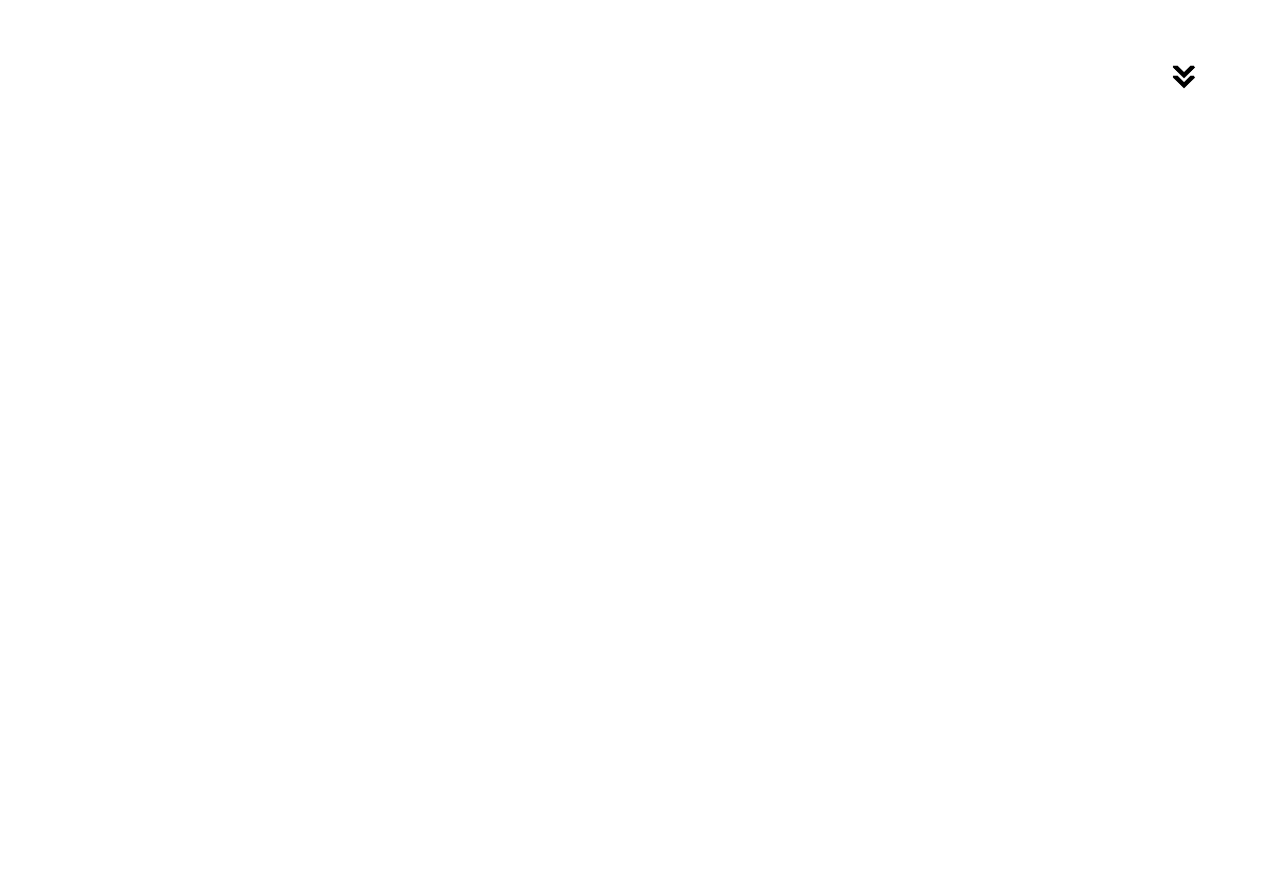
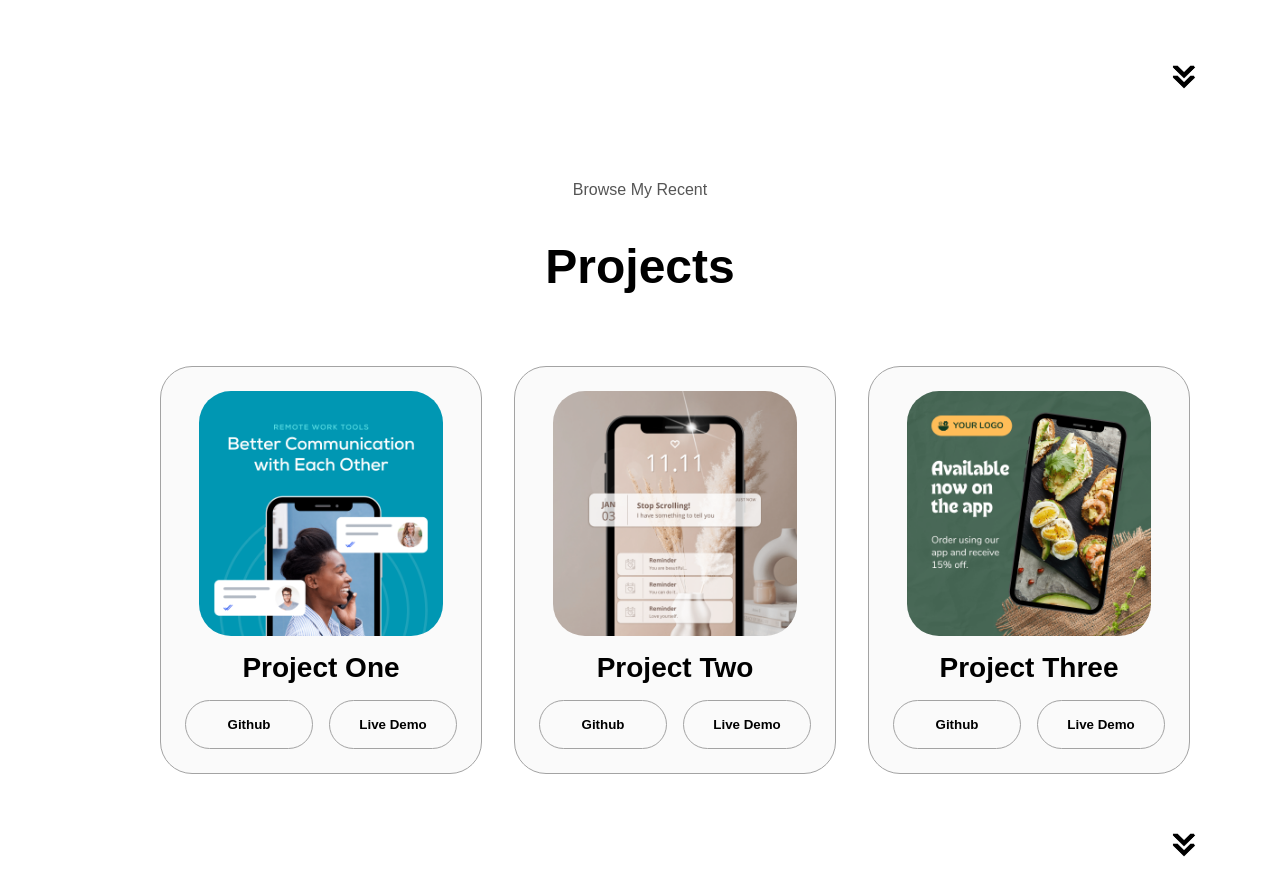
Before and after one commit to md-rubel-mia/portfolio, a React (Create React App) app: page / in a window 1280 px wide. Shown: the part 2200-3095 px from the top of the page. Before the commit the page ends 2333 px from the top, so only its background shows below. Built offline with nearby package versions, Linux system fonts and the light colour scheme.

Commit message:
Projects section added

```diff
--- a/src/App.js
+++ b/src/App.js
@@ -4,6 +4,7 @@ import Experience from './components/experience/experience';
 import HamburgerNav from './components/hamburger-nav/hamburger-nav';
 import Navbar from './components/navbar/navbar';
 import Profile from './components/profile/profile';
+import Projects from './components/projects/projects';
 function App() {
   return (
     <div className="App">
@@ -12,6 +13,7 @@ function App() {
      <Profile />
      <About />
      <Experience />
+     <Projects />
     </div>
   );
 }
--- /dev/null
+++ b/src/components/projects/projects.js
@@ -0,0 +1,92 @@
+function Projects() {
+    return (<>
+        <section className="projects">
+            <p className="section__text__p1">Browse My Recent</p>
+            <h1 className="title">Projects</h1>
+            <div className="experience-details-container">
+                <div className="about-containers">
+                    <div className="details-container color-container">
+                        <div className="article-container">
+                            <img
+                                src="/project-1.png"
+                                alt="Project 1"
+                                className="project-img"
+                            />
+                        </div>
+                        <h2 className="experience-sub-title project-title">Project One</h2>
+                        <div className="btn-container">
+                            <button
+                                className="btn btn-color-2 project-btn"
+
+                            >
+                                Github
+                            </button>
+                            <button
+                                className="btn btn-color-2 project-btn"
+
+                            >
+                                Live Demo
+                            </button>
+                        </div>
+                    </div>
+                    <div className="details-container color-container">
+                        <div className="article-container">
+                            <img
+                                src="/project-2.png"
+                                alt="Project 2"
+                                className="project-img"
+                            />
+                        </div>
+                        <h2 className="experience-sub-title project-title">Project Two</h2>
+                        <div className="btn-container">
+                            <button
+                                className="btn btn-color-2 project-btn"
+
+                            >
+                                Github
+                            </button>
+                            <button
+                                className="btn btn-color-2 project-btn"
+
+                            >
+                                Live Demo
+                            </button>
+                        </div>
+                    </div>
+                    <div className="details-container color-container">
+                        <div className="article-container">
+                            <img
+                                src="/project-3.png"
+                                alt="Project 3"
+                                className="project-img"
+                            />
+                        </div>
+                        <h2 className="experience-sub-title project-title">Project Three</h2>
+                        <div className="btn-container">
+                            <button
+                                className="btn btn-color-2 project-btn"
+
+                            >
+                                Github
+                            </button>
+                            <button
+                                className="btn btn-color-2 project-btn"
+
+                            >
+                                Live Demo
+                            </button>
+                        </div>
+                    </div>
+                </div>
+            </div>
+            <img
+                src="/arrow.png"
+                alt="Arrow icon"
+                className="icon arrow"
+                onClick="location.href='./#contact'"
+            />
+        </section>
+    </>);
+}
+
+export default Projects;
```
